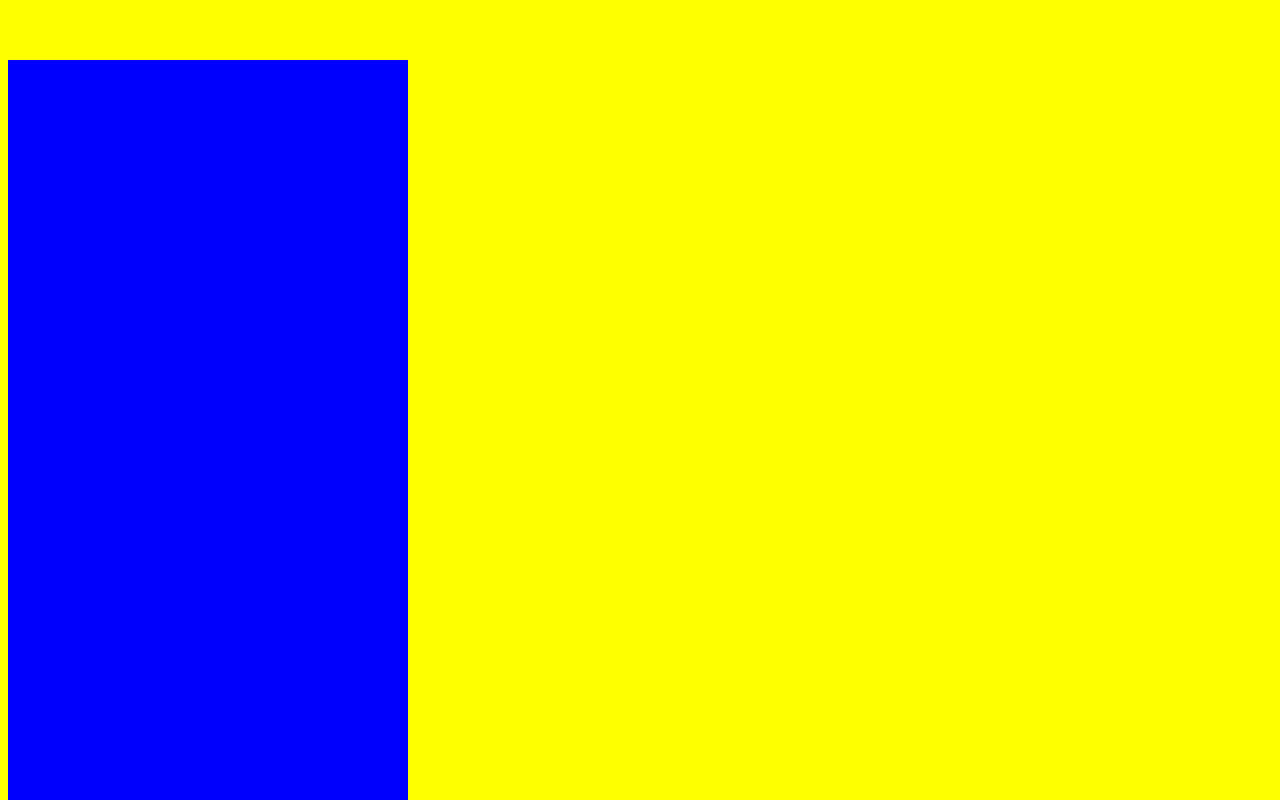
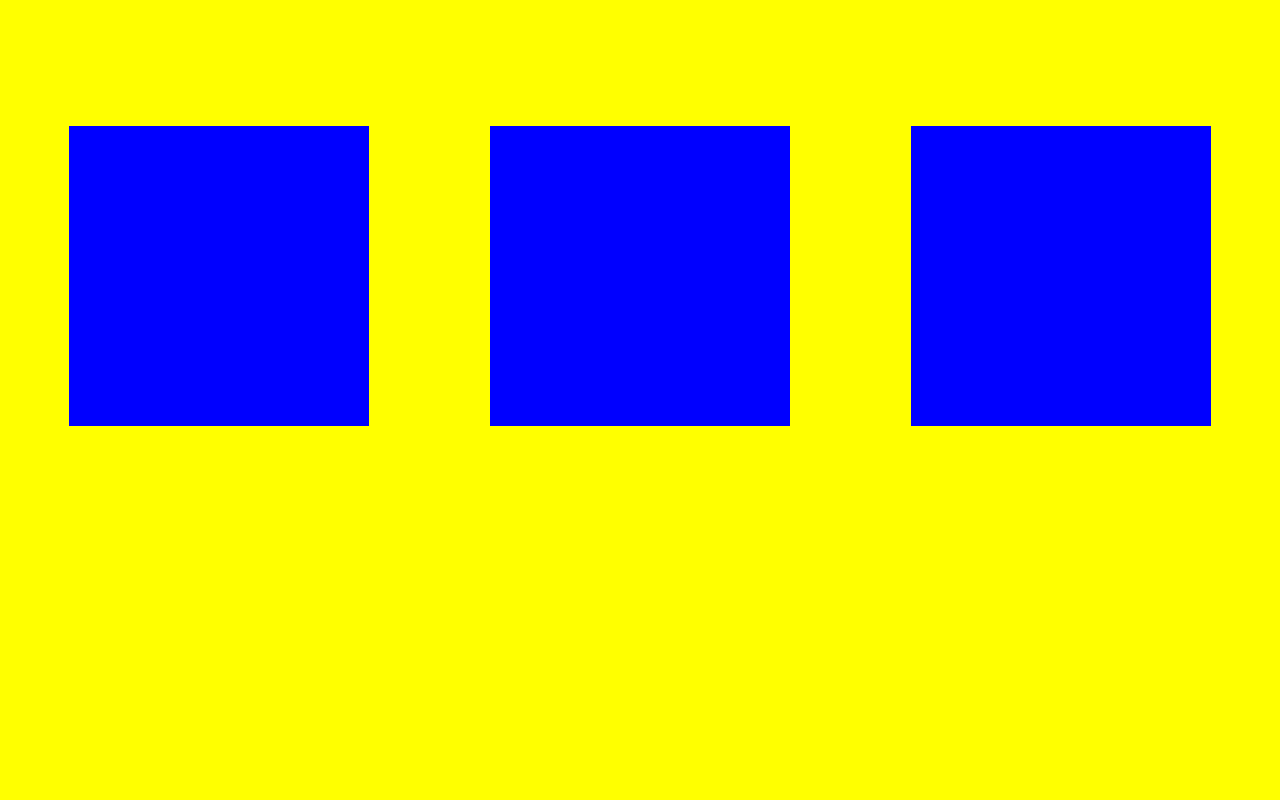
Before and after one commit to tijiks/praksa-vue, a Vue app in the folder kvadrati/: page / in a window 1280 px wide. Shown: the top 800 px of the page. Built offline with nearby package versions, Linux system fonts and the light colour scheme.

Commit message:
Pozicionirala kocke

```diff
--- a/kvadrati/src/App.vue
+++ b/kvadrati/src/App.vue
@@ -1,7 +1,11 @@
 <template>
-  <Square />
-  <Square />
-  <Square />
+<div id="horizontal">
+
+    <Square />
+    <Square />
+    <Square />
+
+</div>
 </template>
 
 <script>
@@ -19,12 +23,21 @@ export default {
 body{
   background: yellow;
 }
+#horizontal{
+  display:flex;
+  justify-content: space-around;
+  margin-top:10%;
+  margin-bottom:10%;
+}
 #app {
   font-family: Avenir, Helvetica, Arial, sans-serif;
   -webkit-font-smoothing: antialiased;
   -moz-osx-font-smoothing: grayscale;
   text-align: center;
   color: #2c3e50;
-  margin-top: 60px;
+
+
+
+
 }
 </style>
--- a/kvadrati/src/components/Square.vue
+++ b/kvadrati/src/components/Square.vue
@@ -5,7 +5,7 @@
 <style>
     .square-styl{
         background: blue;
-        width:400px;
-        height: 400px;
+        width:300px;
+        height:300px;
     }
 </style>
```
